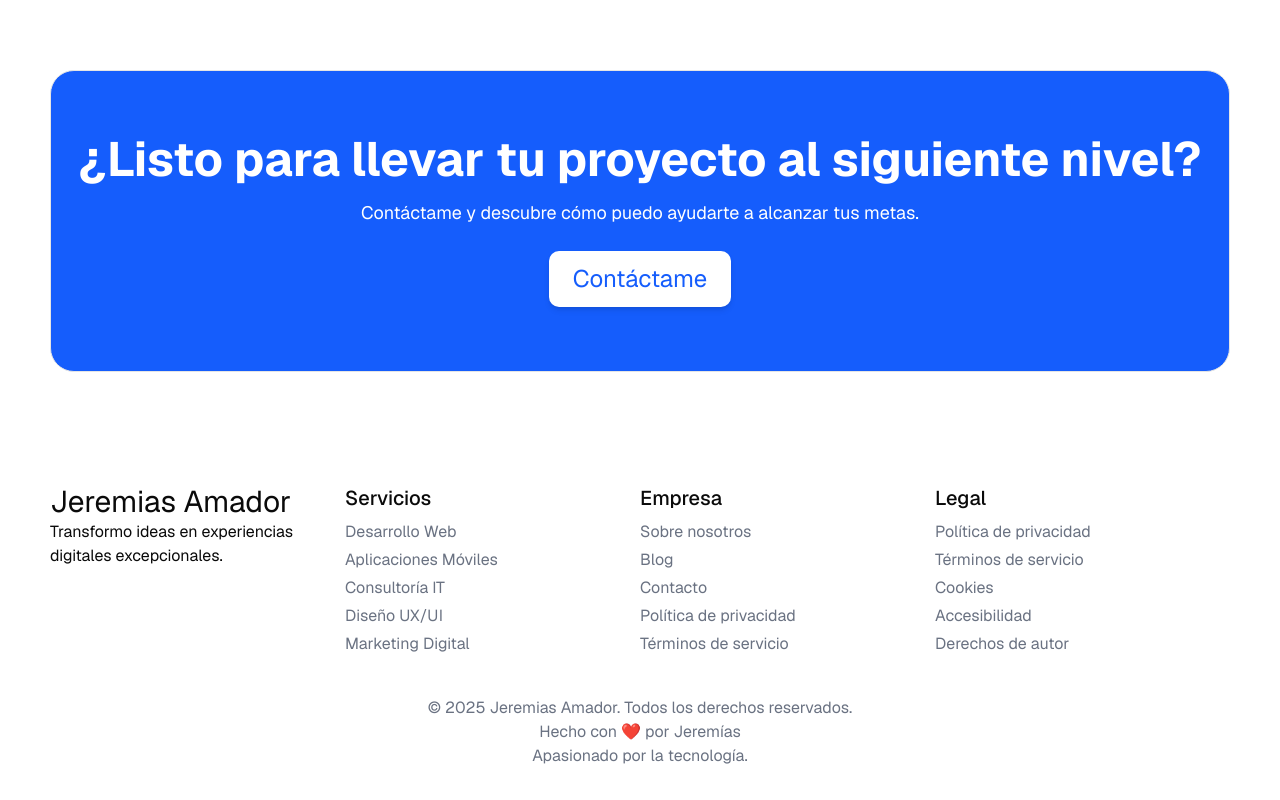
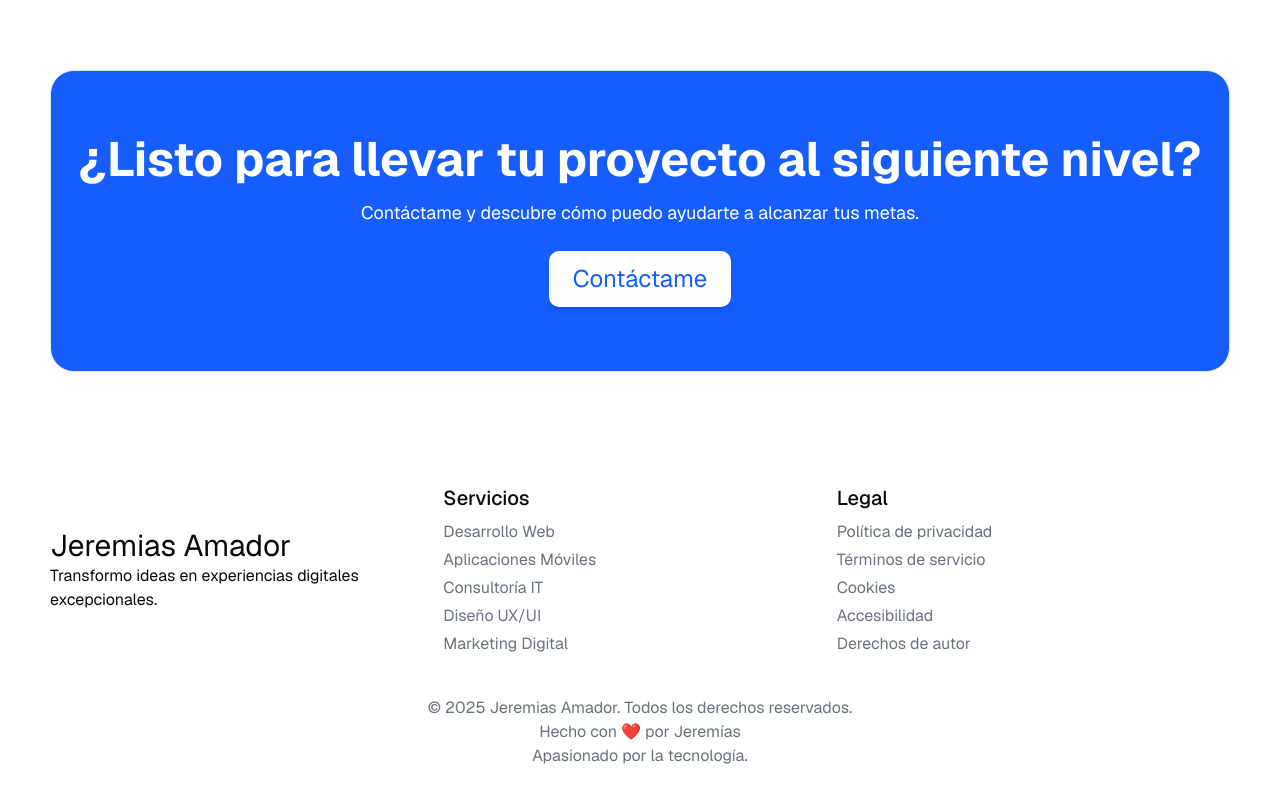
Before and after one commit to Jerucho/codin-website, a Next.js app: page / in a window 1280 px wide. Shown: the part 3514-4314 px from the top of the page. Built offline with nearby package versions, Linux system fonts and the light colour scheme.

Commit message:
Actualizar el componente Footer para mejorar la estructura y distribución de los elementos, cambiando la alineación y el tamaño de las secciones, y eliminando enlaces innecesarios para una presentación más clara y concisa.

```diff
--- a/app/Components/Footer/Footer.tsx
+++ b/app/Components/Footer/Footer.tsx
@@ -3,12 +3,12 @@ import Link from "next/link";
 export const Footer = () => {
   return (
     <footer className="py-8">
-      <div className="container flex justify-center flex-wrap">
-        <div className="w-full md:w-1/4 mb-8 md:mb-0">
+      <div className="container flex justify-between items-center flex-wrap">
+        <div className="w-full md:w-1/3 mb-8 md:mb-0 ">
           <h2 className="text-3xl">Jeremias Amador</h2>
           <p>Transformo ideas en experiencias digitales excepcionales.</p>
         </div>
-        <div className="w-full md:w-1/4 mb-8 md:mb-0">
+        <div className=" w-full md:w-1/3 mb-8 md:mb-0">
           <h3 className="text-xl font-medium">Servicios</h3>
           <ul className="list-none space-y-1 text-gray-500 mt-2">
             <li>
@@ -53,52 +53,7 @@ export const Footer = () => {
             </li>
           </ul>
         </div>
-        <div className="w-full md:w-1/4 mb-8 md:mb-0">
-          <h3 className="text-xl font-medium">Empresa</h3>
-          <ul className="list-none space-y-1 text-gray-500 mt-2">
-            <li>
-              <Link
-                href="/nosotros"
-                className="hover:text-blue-600 transition-colors"
-              >
-                Sobre nosotros
-              </Link>
-            </li>
-            <li>
-              <Link
-                href="/blog"
-                className="hover:text-blue-600 transition-colors"
-              >
-                Blog
-              </Link>
-            </li>
-            <li>
-              <Link
-                href="/contacto"
-                className="hover:text-blue-600 transition-colors"
-              >
-                Contacto
-              </Link>
-            </li>
-            <li>
-              <Link
-                href="/privacidad"
-                className="hover:text-blue-600 transition-colors"
-              >
-                Política de privacidad
-              </Link>
-            </li>
-            <li>
-              <Link
-                href="/terminos"
-                className="hover:text-blue-600 transition-colors"
-              >
-                Términos de servicio
-              </Link>
-            </li>
-          </ul>
-        </div>
-        <div className="w-full md:w-1/4 mb-8 md:mb-0">
+        <div className=" w-full md:w-1/3 mb-8 md:mb-0 ">
           <h3 className="text-xl font-medium">Legal</h3>
           <ul className="list-none space-y-1 text-gray-500 mt-2">
             <li>
```
